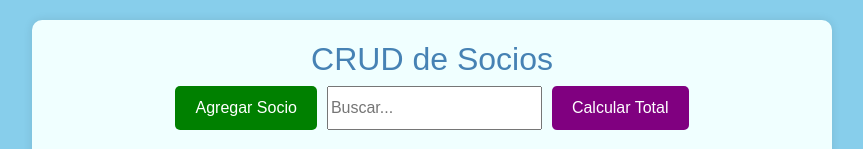
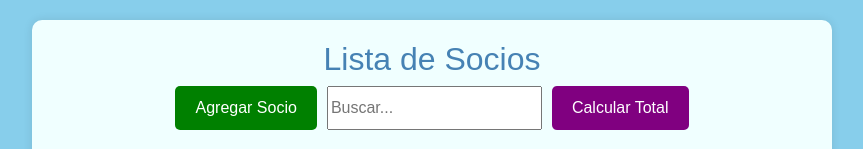
Before and after one commit to FranciscoFariasDevs/CirculoNaval, a plain HTML site: page bienvenido.html in a window 1280 px wide. Shown: the top 149 px of the page, without its empty margins (208-1071 px from the left). Drawn offline with nearby package versions, Linux system fonts and the light colour scheme.

Commit message:
Update bienvenido.html
Signed-off-by: FranciscoFariasDevs <105682325+FranciscoFariasDevs@users.noreply.github.com>

```diff
--- a/bienvenido.html
+++ b/bienvenido.html
@@ -106,7 +106,7 @@ th, td {
 </head>
 <body>
   <div class="container">
-    <h2>CRUD de Socios</h2>
+    <h2>Lista de Socios</h2>
     <div class="button-container">
       <button class="agregar">Agregar Socio</button>
       <input type="text" id="buscador" placeholder="Buscar...">
```
